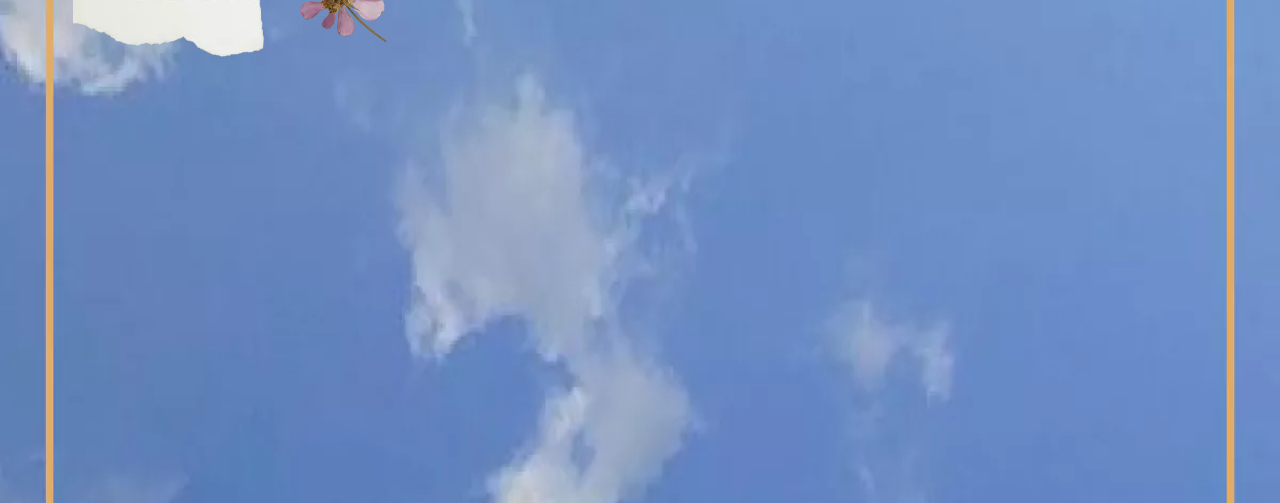
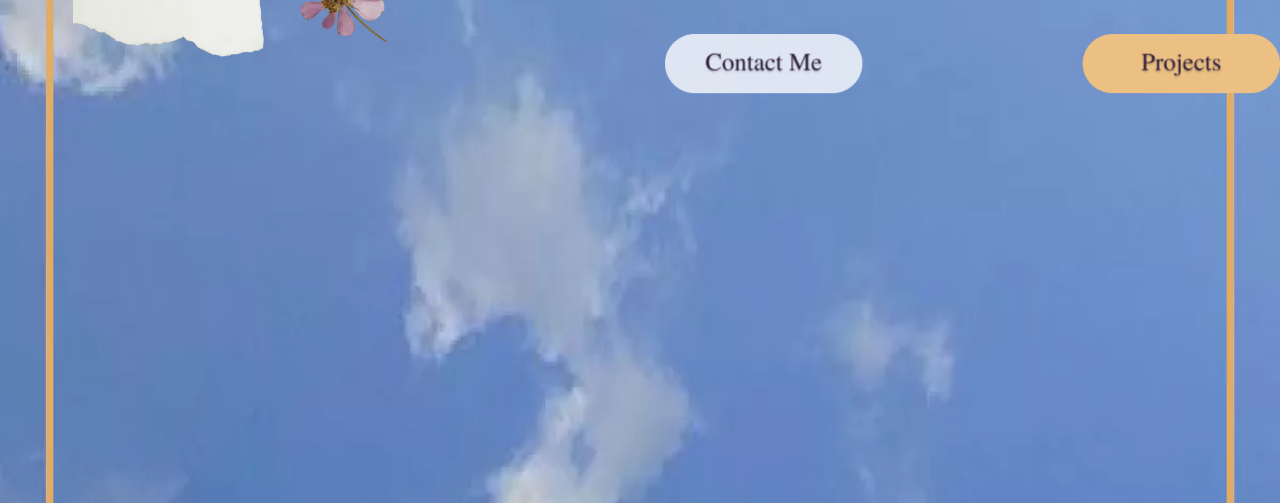
Before and after one commit to NicRios/mindyhwk, a website built with Parcel: page index.html in a window 1280 px wide. Shown: the part 597-1100 px from the top of the page. Built offline with nearby package versions, Linux system fonts and the light colour scheme.

Commit message:
Update converter.css

```diff
--- a/converter.css
+++ b/converter.css
@@ -61,19 +61,19 @@
   text-decoration: none;
 }
 .converter-hero-button31 {
-  top: 531px;
+  top: 631px;
   left: 665px;
   width: 198px;
   height: 60px;
-  position: absolute;
+  position: relative;
   border-color: transparent;
 }
 .converter-hero-button41 {
-  top: 531px;
+  top: 631px;
   left: 883.6513671875px;
   width: 198px;
   height: 60px;
-  position: absolute;
+  position: relative;
   border-color: transparent;
 }
 .converter-group611 {
```
